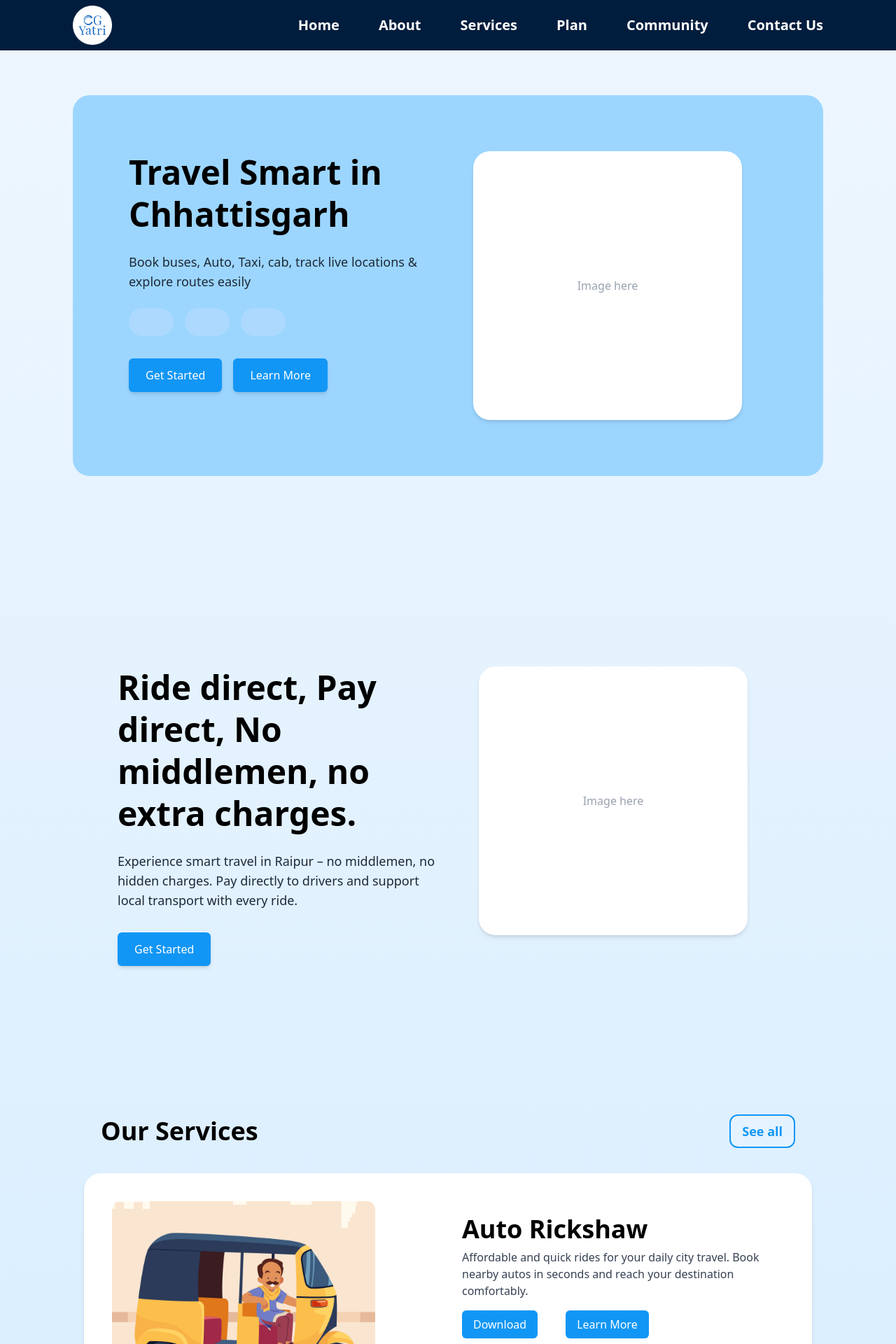
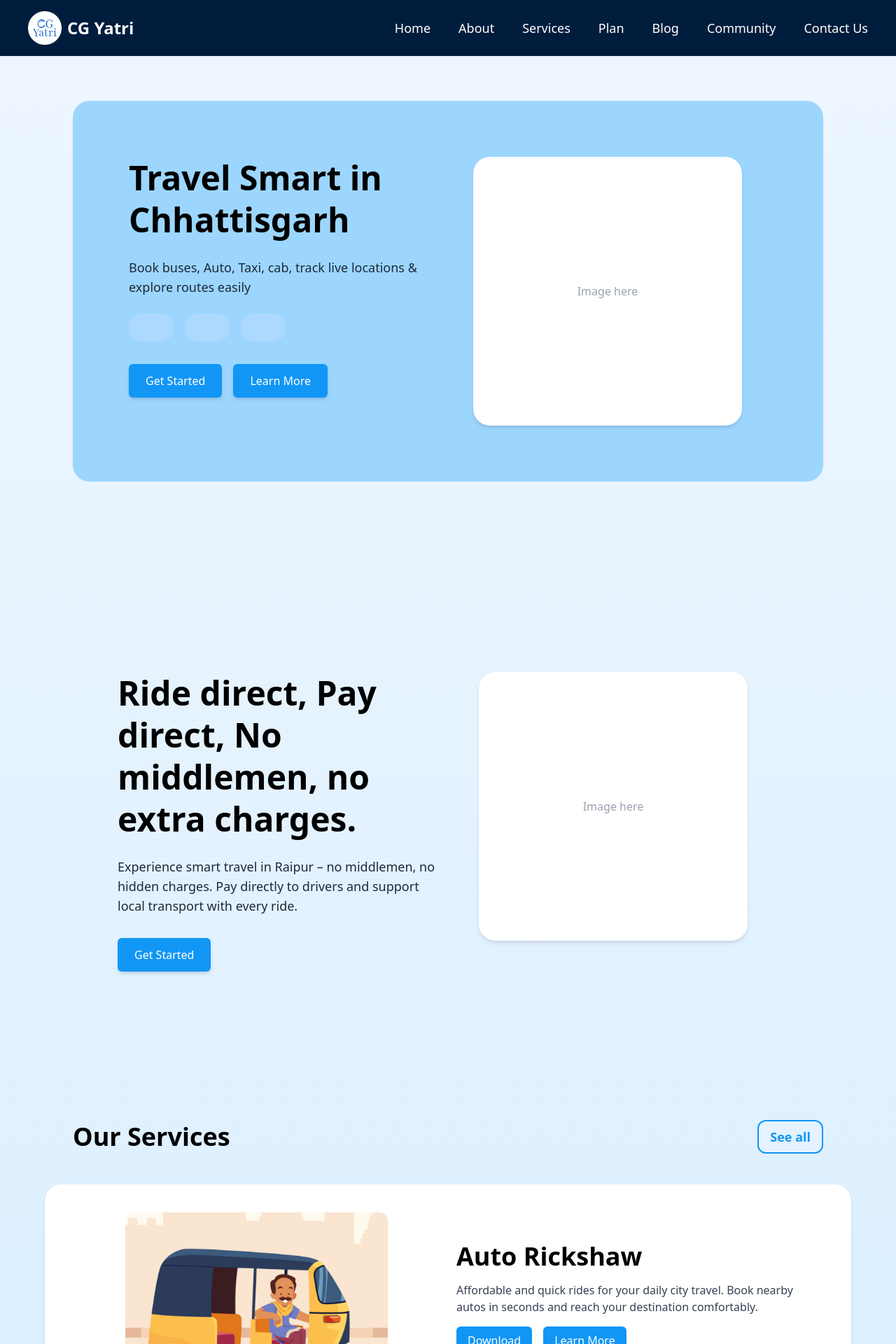
Before and after one commit to aloksingh06/CG-yatri-web, a Next.js app: page / in a window 1280 px wide. Shown: the top 1920 px of the page at 70% size. Built offline with nearby package versions, Linux system fonts and the light colour scheme.

Commit message:
add blog section

```diff
--- a/app/Components/AboutSection.jsx
+++ b/app/Components/AboutSection.jsx
@@ -1,27 +1,32 @@
 import Image from "next/image";
 import React from "react";
 import { AboutData } from "../data";
+
 const AboutSection = () => {
+  return (
+    <div className="py-16 px-6 sm:px-10 md:px-16">
+      {/* Heading */}
+      <div>
+        <h1 className="text-3xl sm:text-4xl font-semibold text-center sm:text-left">
+          About Us
+        </h1>
+      </div>
 
-
-  return (
-    <div className="py-16 px-16 sm:px-6 md:px-26">
-      <div>
-        <h1 className="text-4xl font-semibold">About Us</h1>
-      </div>
-      <div className="flex flex-col md:flex-row items-center justify-center gap-20 mt-10">
+      {/* About Cards */}
+      <div className="flex flex-col md:flex-row flex-wrap items-center justify-center gap-20 mt-10 bg-[#a5d8ff] rounded-3xl p-6 sm:p-10 md:p-16">
         {AboutData.map((item) => (
-            <div className="w-94 flex items-center flex-col" key={item.id}>
+          <div
+            key={item.id}
+            className="w-full sm:w-[300px] md:w-[320px] flex flex-col items-center text-center"
+          >
             <Image
-              src=
-               {item.image}
-
-              width={100}
-              height={100}
+              src={item.image}
+              width={350}
+              height={250}
               alt="team"
-              className="w-94 h-64"
+              className="rounded-xl shadow-md object-cover w-full h-[200px] sm:h-[230px]"
             />
-            <p className="text-gray-800 text-base md:text-lg mt-4 text-center">
+            <p className="text-gray-800 text-sm sm:text-base mt-4 px-2 sm:px-0 shadow-md rounded-lg p-4">
               {item.description}
             </p>
           </div>
--- a/app/Components/Navbar.jsx
+++ b/app/Components/Navbar.jsx
@@ -1,28 +1,54 @@
 "use client"
-import React from 'react'
+import React, { useState } from 'react'
 import logo from '../Images/logo.png'
 import Link from 'next/link'
 import Image from 'next/image'
+import { Menu, X } from 'lucide-react' // Optional: Lucide for icons (install with `npm i lucide-react`)
 
 const Navbar = () => {
+  const [isOpen, setIsOpen] = useState(false)
+
   return (
-    <div className='h-18 bg-[#011D3D] flex  items-center justify-between px-26'>
-          <div>
-            <Image className='w-14' src={logo} alt="" />
+    <nav className='bg-[#011D3D]'>
+      <div className='max-w-[1440px] mx-auto px-6 md:px-10 py-4 flex items-center justify-between'>
+        {/* Logo */}
+        <div className='flex items-center gap-2'>
+          <Image className='w-12 h-12' src={logo} alt="Logo" />
+          <span className='text-white text-2xl font-semibold hidden sm:inline-block'>CG Yatri</span>
         </div>
-            <div className='text-white text-xl font-semibold gap-14 flex'>
+
+        {/* Desktop Links */}
+        <div className='hidden md:flex gap-10 text-white text-lg font-medium'>
           <Link href="/">Home</Link>
           <Link href="/About">About</Link>
           <Link href="/Services">Services</Link>
           <Link href="/Plan">Plan</Link>
+          <Link href="/Blog">Blog</Link>
           <Link href="/Community">Community</Link>
           <Link href="/Contact">Contact Us</Link>
-
-
-
         </div>
 
+        {/* Hamburger Menu */}
+        <div className='md:hidden'>
+          <button onClick={() => setIsOpen(!isOpen)} className="text-white">
+            {isOpen ? <X size={28} /> : <Menu size={28} />}
+          </button>
         </div>
+      </div>
+
+      {/* Mobile Links */}
+      {isOpen && (
+        <div className='md:hidden bg-[#011D3D] px-6 pb-4 flex flex-col gap-4 text-white text-base font-medium'>
+          <Link href="/" onClick={() => setIsOpen(false)}>Home</Link>
+          <Link href="/About" onClick={() => setIsOpen(false)}>About</Link>
+          <Link href="/Services" onClick={() => setIsOpen(false)}>Services</Link>
+          <Link href="/Plan" onClick={() => setIsOpen(false)}>Plan</Link>
+          <Link href="/Blog" onClick={() => setIsOpen(false)}>Blog</Link>
+          <Link href="/Community" onClick={() => setIsOpen(false)}>Community</Link>
+          <Link href="/Contact" onClick={() => setIsOpen(false)}>Contact Us</Link>
+        </div>
+      )}
+    </nav>
   )
 }
 
--- a/app/Components/OurServices.jsx
+++ b/app/Components/OurServices.jsx
@@ -1,38 +1,62 @@
 import React from 'react'
 import autoimage from '../Images/autoimage.jpg'
-
 import { servicesData } from "../data"
 import Image from 'next/image'
 
+const OurServices = () => {
+  return (
+    <div className='py-16 px-6 md:px-16'>
+      {/* Header */}
+      <div className='flex flex-col sm:flex-row justify-between items-center px-4 sm:px-10 py-5 gap-4 sm:gap-0'>
+        <h1 className='text-3xl sm:text-4xl font-semibold text-center sm:text-left'>
+          Our Services
+        </h1>
 
-const OurServices = () => {
-// console.log(serviceData.id)
-  return (
-    <div className='py-16 px-16 sm:px-6 md:px-26'>
-      <div className='flex justify-between items-center px-10 py-5'>
-        <h1 className='text-4xl font-semibold'>Our Services</h1>
-
-        <div className='bg-[#e4f3ff] text-[#1296f5] px-4 py-2 rounded-xl text-lg font-semibold border-2'>
+        <div className='bg-[#e4f3ff] text-[#1296f5] px-4 py-2 rounded-xl text-lg font-semibold border-2 cursor-pointer'>
           See all
         </div>
       </div>
-    {servicesData.map((service) => (
-      <div key={service.id} className="bg-white rounded-3xl shadow-md p-10 m-4 flex justify-center">
-        <div className='w-1/2 '>
-        <Image src={autoimage} alt={service.title} className="w-94 h-58 mb-4 object-cover rounded-xl"  />
+
+      {/* Cards */}
+      {servicesData.map((service) => (
+        <div
+          key={service.id}
+          className="bg-white rounded-3xl shadow-md p-6 sm:p-10 my-6 flex flex-col lg:flex-row justify-center items-center gap-6"
+        >
+          {/* Image */}
+          <div className='w-full lg:w-1/2 flex justify-center'>
+            <Image
+              src={autoimage}
+              alt={service.title}
+              className="rounded-xl object-cover
+                w-[350px] h-[230px]
+                sm:w-[400px] sm:h-[270px]
+                lg:w-[375px] lg:h-[245px]
+              "
+            />
+          </div>
+
+          {/* Text Content */}
+          <div className='w-full lg:w-1/2 flex flex-col justify-start gap-4 text-center lg:text-left'>
+            <h1 className="text-2xl sm:text-3xl lg:text-4xl font-semibold">
+              {service.title}
+            </h1>
+            <p className="text-gray-700 text-sm sm:text-base">
+              {service.description}
+            </p>
+            <div className='flex flex-col sm:flex-row gap-4 justify-center lg:justify-start'>
+              <button className="bg-[#1296f5] text-white px-4 py-2 rounded-md">
+                Download
+              </button>
+              <button className="bg-[#1296f5] text-white px-4 py-2 rounded-md">
+                Learn More
+              </button>
+            </div>
+          </div>
         </div>
-      <div className='w-1/2 flex flex-col justify-start p-5 '>
-      <h1 className="text-4xl font-semibold mb-2">{service.title}</h1>
-        <p className="text-gray-700 ">{service.description}</p>
-        <div className='flex gap-10'>
-        <button className="bg-[#1296f5] text-white px-4 py-2 rounded-md mt-4">Download</button>
-        <button className="bg-[#1296f5] text-white px-4 py-2 rounded-md mt-4">Learn More</button>
-        </div>
-      </div>
-      </div>
-    ))}
+      ))}
     </div>
   )
 }
 
-export default OurServices;
+export default OurServices
--- /dev/null
+++ b/app/Components/ScrollableSection.jsx
@@ -0,0 +1,29 @@
+import Image from 'next/image'
+import React from 'react'
+
+const ScrollableSection = ({Data}) => {
+  return (
+    <div>
+
+<div className="overflow-hidden whitespace-nowrap bg-[#f9f9f9] py-10">
+      <div className="animate-scroll flex gap-10">
+        {Data.map((item, index) => (
+          <div key={index} className="inline-block min-w-[200px]">
+            <Image
+              src={item.image}
+              alt={`slider-img-${index}`}
+              width={200}
+              height={150}
+              className="rounded-xl object-cover shadow-md"
+            />
+          </div>
+        ))}
+      </div>
+
+
+    </div>
+    </div>
+  )
+}
+
+export default ScrollableSection
--- a/app/data.js
+++ b/app/data.js
@@ -86,3 +86,66 @@ export const AboutData = [
       FullDescription:"This project is part of a structured and forward-thinking business plan, envisioned by our guiding mentor and domain expert. Our objective is to develop a smart, scalable, and user-friendly auto booking system that serves both rural and urban communities. With active support and interest from government bodies, this initiative aims to revolutionize local transportation by making it more organized, accessible, and technology-driven."
   },
 ];
+
+
+
+//blog page data
+
+export const blogData = [
+  {
+    id: 1,
+    title: "Latest Updates & Travel Tips",
+    description:
+      "Get the latest news, travel tips, and updates about smart commuting in Chhattisgarh.",
+    image:"https://images.unsplash.com/photo-1722791438165-be7cf02adad7?w=600&auto=format&fit=crop&q=60&ixlib=rb-4.0.3&ixid=M3wxMjA3fDB8MHxzZWFyY2h8MTJ8fHRyYXZlbCUyMGJ1c3xlbnwwfHwwfHx8MA%3D%3D"
+  },
+  {
+    id: 2,
+    title: "Latest Updates & Travel Tips",
+    description:
+      "Get the latest news, travel tips, and updates about smart commuting in Chhattisgarh.",
+   image:"https://images.unsplash.com/photo-1722791438165-be7cf02adad7?w=600&auto=format&fit=crop&q=60&ixlib=rb-4.0.3&ixid=M3wxMjA3fDB8MHxzZWFyY2h8MTJ8fHRyYXZlbCUyMGJ1c3xlbnwwfHwwfHx8MA%3D%3D"
+  },
+  {
+    id: 3,
+    title: "Latest Updates & Travel Tips",
+    description:
+      "Get the latest news, travel tips, and updates about smart commuting in Chhattisgarh.",
+   image:"https://images.unsplash.com/photo-1722791438165-be7cf02adad7?w=600&auto=format&fit=crop&q=60&ixlib=rb-4.0.3&ixid=M3wxMjA3fDB8MHxzZWFyY2h8MTJ8fHRyYXZlbCUyMGJ1c3xlbnwwfHwwfHx8MA%3D%3D"
+  },
+  {
+    id: 4,
+    title: "Latest Updates & Travel Tips",
+    description:
+      "Get the latest news, travel tips, and updates about smart commuting in Chhattisgarh.",
+   image:"https://images.unsplash.com/photo-1722791438165-be7cf02adad7?w=600&auto=format&fit=crop&q=60&ixlib=rb-4.0.3&ixid=M3wxMjA3fDB8MHxzZWFyY2h8MTJ8fHRyYXZlbCUyMGJ1c3xlbnwwfHwwfHx8MA%3D%3D"
+  },
+  {
+    id: 5,
+    title: "Latest Updates & Travel Tips",
+    description:
+      "Get the latest news, travel tips, and updates about smart commuting in Chhattisgarh.",
+   image:"https://images.unsplash.com/photo-1722791438165-be7cf02adad7?w=600&auto=format&fit=crop&q=60&ixlib=rb-4.0.3&ixid=M3wxMjA3fDB8MHxzZWFyY2h8MTJ8fHRyYXZlbCUyMGJ1c3xlbnwwfHwwfHx8MA%3D%3D"
+  },
+  {
+    id: 6,
+    title: "Latest Updates & Travel Tips",
+    description:
+      "Get the latest news, travel tips, and updates about smart commuting in Chhattisgarh.",
+   image:"https://images.unsplash.com/photo-1722791438165-be7cf02adad7?w=600&auto=format&fit=crop&q=60&ixlib=rb-4.0.3&ixid=M3wxMjA3fDB8MHxzZWFyY2h8MTJ8fHRyYXZlbCUyMGJ1c3xlbnwwfHwwfHx8MA%3D%3D"
+  },
+  {
+    id: 7,
+    title: "Latest Updates & Travel Tips",
+    description:
+      "Get the latest news, travel tips, and updates about smart commuting in Chhattisgarh.",
+   image:"https://images.unsplash.com/photo-1722791438165-be7cf02adad7?w=600&auto=format&fit=crop&q=60&ixlib=rb-4.0.3&ixid=M3wxMjA3fDB8MHxzZWFyY2h8MTJ8fHRyYXZlbCUyMGJ1c3xlbnwwfHwwfHx8MA%3D%3D"
+  },
+  {
+    id: 8,
+    title: "Latest Updates & Travel Tips",
+    description:
+      "Get the latest news, travel tips, and updates about smart commuting in Chhattisgarh.",
+   image:"https://images.unsplash.com/photo-1722791438165-be7cf02adad7?w=600&auto=format&fit=crop&q=60&ixlib=rb-4.0.3&ixid=M3wxMjA3fDB8MHxzZWFyY2h8MTJ8fHRyYXZlbCUyMGJ1c3xlbnwwfHwwfHx8MA%3D%3D"
+  },
+]
--- a/app/globals.css
+++ b/app/globals.css
@@ -1 +1,15 @@
 @import "tailwindcss";
+
+.animate-scroll {
+    display: flex;
+    animation: scroll-left 30s linear infinite;
+  }
+
+  @keyframes scroll-left {
+    0% {
+      transform: translateX(0%);
+    }
+    100% {
+      transform: translateX(-50%);
+    }
+  }
--- a/package.json
+++ b/package.json
@@ -9,6 +9,7 @@
     "lint": "next lint"
   },
   "dependencies": {
+    "lucide-react": "^0.501.0",
     "next": "15.3.1",
     "react": "^19.0.0",
     "react-dom": "^19.0.0",
```
Also changed, not shown: app/Blog/page.jsx (added, +70 -0 lines), 1 other file (tests, documents, lock files or other folders). Lines whose indentation alone changed are shown as unchanged.
